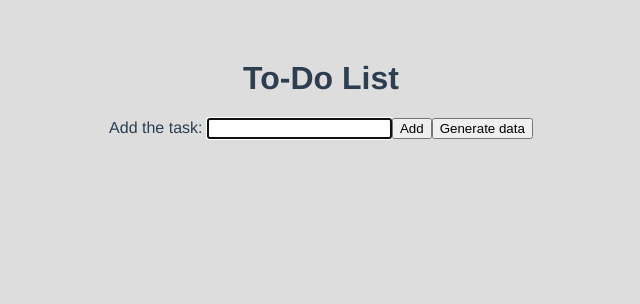
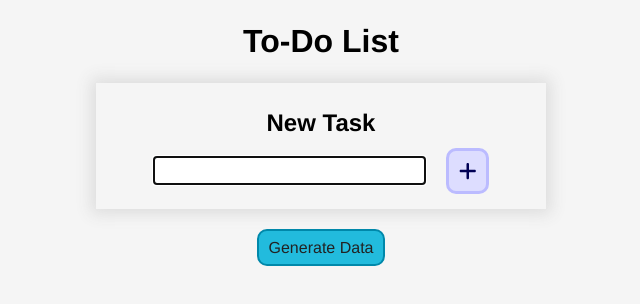
Before and after one commit to slim-codes/vue3-advanced-todo-list, a Vue app: page / in a window 1280 px wide. Shown: the top 304 px of the page, without its empty margins (319-959 px from the left). Built offline with nearby package versions, Linux system fonts and the light colour scheme.

Commit message:
Added styling

```diff
--- a/src/App.vue
+++ b/src/App.vue
@@ -1,6 +1,6 @@
 <template>
-  <div id="app">
-    <TodoList
+  <div id="todo-app">
+    <TodoPanel
       :isEmpty="todoItems?.length === 0"
       @added-item="addItem"
       @list-cleared="clearAll"
@@ -14,7 +14,7 @@
           :title="item.title"
           :completed="item.completed"
           :id="item.id"
-          @checkbox-toggled="completedStatusUpdate(item.id)"
+          @checkbox-toggled="updateCompletedStatus(item.id)"
           @item-edited="editItem(item.id, $event)"
           @item-removed="removeItem(item.id)"
         />
@@ -24,13 +24,13 @@
 </template>
 
 <script>
-import TodoList from "./components/TodoList.vue";
+import TodoPanel from "./components/TodoPanel.vue";
 import TodoItem from "./components/TodoItem.vue";
 import { v4 as uuidv4 } from "uuid";
 
 export default {
   components: {
-    TodoList,
+    TodoPanel,
     TodoItem,
   },
   data() {
@@ -43,7 +43,7 @@ export default {
       const item = { title: description, completed: false, id: uuidv4() };
       this.todoItems.push(item);
     },
-    completedStatusUpdate(todoId) {
+    updateCompletedStatus(todoId) {
       const toggledTodo = this.todoItems.find((item) => item.id === todoId);
       toggledTodo.completed = !toggledTodo.completed;
     },
@@ -66,7 +66,7 @@ export default {
     },
     generateData(data) {
       this.todoItems = data;
-    }
+    },
   },
 };
 </script>
@@ -76,12 +76,50 @@ export default {
   font-family: Avenir, Helvetica, Arial, sans-serif;
   -webkit-font-smoothing: antialiased;
   -moz-osx-font-smoothing: grayscale;
-  text-align: center;
-  color: #2c3e50;
-  margin-top: 60px;
 }
 
-body {
-  background-color: #ddd;
+#todo-app h1,
+#todo-app form {
+  width: 100%;
+  text-align: center;
+}
+
+#todo-app ul {
+  width: 90vw;
+  margin: 0 auto;
+}
+
+.icon {
+  color: #454545;
+  background-color: #fff;
+  border-radius: 1rem;
+  border: 0.2rem solid #ddd;
+  cursor: pointer;
+  padding: 0.7rem;
+}
+
+.danger {
+  color: #f33;
+}
+
+.btn {
+  padding: 0.8rem 1rem 0.7rem;
+  border: 0.2rem solid #000;
+  cursor: pointer;
+  text-transform: capitalize;
+  color: #000;
+  background-color: #fff;
+  border-radius: 1rem;
+}
+
+.hidden {
+  position: absolute;
+  height: 1px;
+  width: 1px;
+  overflow: hidden;
+  clip: rect(1px 1px 1px 1px);
+  clip: rect(1px, 1px, 1px, 1px);
+  clip-path: rect(1px, 1px, 1px, 1px);
+  white-space: nowrap;
 }
 </style>
--- /dev/null
+++ b/src/assets/reset.css
@@ -0,0 +1,55 @@
+/* RESETS */
+
+*,
+::before,
+::after {
+  box-sizing: border-box;
+}
+
+html {
+  font: 62.5% / 1.15 sans-serif;
+}
+
+ul {
+  list-style: none;
+  padding: 0;
+}
+
+button {
+  border: none;
+  margin: 0;
+  width: auto;
+  overflow: visible;
+  background: transparent;
+  color: inherit;
+  font: inherit;
+  line-height: normal;
+  -webkit-font-smoothing: inherit;
+  -moz-osx-font-smoothing: inherit;
+  -webkit-appearance: none;
+}
+
+button,
+input,
+select {
+  font-family: inherit;
+  font-size: 100%;
+  line-height: 1.15;
+  margin: 0;
+}
+
+button,
+input {
+  overflow: visible;
+}
+
+body {
+  width: 100%;
+  margin: 0;
+  font: 1.6rem/1.25 "Helvetica Neue", Helvetica, Arial, sans-serif;
+  background-color: #f5f5f5;
+  -moz-osx-font-smoothing: grayscale;
+  -webkit-font-smoothing: antialiased;
+}
+
+/*END RESETS*/
--- a/src/components/TodoItem.vue
+++ b/src/components/TodoItem.vue
@@ -1,20 +1,23 @@
 <template>
-  <div class="item">
+  <div class="todo-item">
     <input
       name="todo-description"
       type="checkbox"
+      class="checkbox"
       :id="id"
       :checked="isCompleted"
       @change="$emit('checkbox-toggled')"
     />
-    <label v-if="!isEditing" :for="id">{{ title }}</label>
+    <label v-if="!isEditing" :for="id" class="todo-label">{{ title }}</label>
     <input
       v-else
+      name="todo-description"
+      class="todo-edit"
       ref="labelInput"
+      autocomplete="off"
       v-model.lazy.trim="newTitle"
-      name="todo-description"
     />
-    <div v-if="!isEditing" class="options">
+    <div v-if="!isEditing" class="todo-controls">
       <font-awesome-icon
         @click="editItem"
         icon="fa-solid fa-pen"
@@ -23,12 +26,12 @@
       />
       <font-awesome-icon
         @click="removeItem"
-        icon="fa-solid fa-trash fa-3x"
+        icon="fa-solid fa-trash"
         size="lg"
-        class="icon"
+        class="icon danger"
       />
     </div>
-    <div v-else class="options">
+    <div v-else class="todo-controls">
       <font-awesome-icon
         @click="saveEdit"
         icon="fa-solid fa-check"
@@ -37,9 +40,9 @@
       />
       <font-awesome-icon
         @click="cancelEdit"
-        icon="fa-solid fa-xmark"
+        icon="fa-solid fa-x"
         size="lg"
-        class="icon"
+        class="icon danger"
       />
     </div>
   </div>
@@ -85,7 +88,89 @@ export default {
 </script>
 
 <style scoped>
-.icon {
-  padding: 5px;
+.todo-item {
+  max-width: 60rem;
+  position: relative;
+  display: flex;
+  justify-content: space-between;
+  align-items: center;
+  position: relative;
+  min-height: 40px;
+  margin: 1.5rem auto;
+  padding: 1rem 0;
+  border-bottom: 2px solid #888;
+}
+
+/* CUSTOM CHECKBOX */
+
+.todo-item > .checkbox {
+  border: 3px solid #0b0c0c;
+  width: 40px;
+  height: 40px;
+  border-radius: 1rem;
+  cursor: pointer;
+  -webkit-appearance: none;
+  -moz-appearance: none;
+  appearance: none;
+}
+
+/* TODO LABEL AND EDIT INPUT */
+
+.todo-item > .todo-label,
+.todo-item > .todo-edit {
+  padding: 8px 5px 5px;
+  margin-left: 1rem;
+  border: 0;
+  cursor: pointer;
+  flex: 1;
+  outline: none;
+  color: #000;
+  touch-action: manipulation;
+}
+
+/* TODO CONTROLS */
+
+.todo-item > .todo-controls {
+  display: flex;
+  justify-content: center;
+  align-items: center;
+  margin-left: 1.5rem;
+  width: 75px;
+  opacity: 0;
+  transition: 0.3s;
+}
+
+.todo-controls > * + * {
+  margin-left: 5px;
+}
+
+.todo-item > .todo-edit {
+  width: 70%;
+  background-color: inherit;
+  outline: 1px solid #28f;
+}
+
+.todo-item:hover .todo-controls {
+  opacity: 1;
+}
+
+/* CUSTOM CHECK MARK */
+
+.todo-item > [type="checkbox"]::after {
+  box-sizing: content-box;
+  content: "";
+  position: absolute;
+  top: 50%;
+  left: 9px;
+  width: 18px;
+  height: 7px;
+  transform: translateY(-60%) rotate(-45deg);
+  border: solid;
+  border-width: 0 0 5px 5px;
+  opacity: 0;
+}
+
+.todo-item > [type="checkbox"]:checked::after {
+  opacity: 1;
 }
 </style>
--- a/src/components/TodoList.vue
+++ /dev/null
@@ -1,51 +0,0 @@
-<template>
-  <form @submit.prevent="addItem" class="list">
-    <h1>To-Do List</h1>
-    <label for="new-todo">Add the task: </label>
-    <input
-      name="new-todo"
-      id="new-todo"
-      ref="todoTitle"
-      v-model.lazy.trim="title"
-    />
-    <button type="submit">Add</button>
-    <button v-if="isEmpty" @click="fetchData" type="button">Generate data</button>
-    <div v-else class="controls">
-      <button @click="$emit('list-cleared')" type="button">Clear All</button>
-      <button @click="$emit('checked-all')" type="button">Check All</button>
-      <button @click="$emit('unchecked-all')" type="button">Uncheck All</button>
-    </div>
-  </form>
-</template>
-
-<script>
-import axios from "axios";
-
-export default {
-  props: {
-    isEmpty: { required: true, type: Boolean },
-  },
-  data() {
-    return {
-      title: "",
-    };
-  },
-  methods: {
-    addItem() {
-      if (this.title === "") return;
-
-      this.$emit("added-item", this.title);
-      this.title = "";
-    },
-    fetchData() {
-      axios
-        .get(`https://jsonplaceholder.typicode.com/todos?_limit=10`)
-        .then((res) => this.$emit("data-fetched", res.data))
-        .catch((err) => console.log(`Error: ${err}`));
-    },
-  },
-  mounted() {
-    this.$refs.todoTitle.focus();
-  },
-};
-</script>
--- /dev/null
+++ b/src/components/TodoPanel.vue
@@ -0,0 +1,162 @@
+<template>
+  <form @submit.prevent="addItem">
+    <h1>To-Do List</h1>
+    <!-- todo addition panel -->
+    <div class="new-task">
+      <h2 class="form-title">
+        <label for="new-todo">New Task</label>
+      </h2>
+      <input
+        name="new-todo"
+        id="new-todo"
+        ref="todoTitle"
+        autocomplete="off"
+        v-model.lazy.trim="title"
+      />
+      <button type="submit" class="btn btn__add">
+        <font-awesome-icon class="icon__add" icon="fa-solid fa-plus" />
+      </button>
+    </div>
+    <!-- button group -->
+    <button
+      v-if="isEmpty"
+      @click="fetchData"
+      type="button"
+      class="btn btn__generate"
+    >
+      Generate data
+    </button>
+    <div v-else class="btn-group">
+      <button
+        @click="$emit('list-cleared')"
+        type="button"
+        class="btn btn__delete"
+      >
+        Clear All
+      </button>
+      <button
+        @click="$emit('checked-all')"
+        type="button"
+        class="btn btn__check"
+      >
+        Check All
+      </button>
+      <button
+        @click="$emit('unchecked-all')"
+        type="button"
+        class="btn btn__uncheck"
+      >
+        Uncheck All
+      </button>
+    </div>
+  </form>
+</template>
+
+<script>
+import axios from "axios";
+
+export default {
+  props: {
+    isEmpty: { required: true, type: Boolean },
+  },
+  data() {
+    return {
+      title: "",
+    };
+  },
+  methods: {
+    addItem() {
+      if (this.title === "") return;
+
+      this.$emit("added-item", this.title);
+      this.title = "";
+    },
+    fetchData() {
+      axios
+        .get(`https://jsonplaceholder.typicode.com/todos?_limit=10`)
+        .then((res) => this.$emit("data-fetched", res.data))
+        .catch((err) => console.log(`Error: ${err}`));
+    },
+  },
+  mounted() {
+    this.$refs.todoTitle.focus();
+  },
+};
+</script>
+
+<style scoped>
+.form-title {
+  margin: 1rem auto;
+  width: 100%;
+}
+
+[type="submit"] {
+  display: flex;
+  justify-content: center;
+  align-items: center;
+  margin-left: 2rem;
+  color: #005;
+  font-size: 2rem;
+  padding: 1rem;
+  background-color: #ddf;
+  border: 3px solid #bbf;
+}
+
+.new-task {
+  max-width: 45rem;
+  padding: 1.5rem;
+  margin: 2rem auto;
+  box-shadow: 0 0 15px 5px #ddd;
+  display: flex;
+  flex-wrap: wrap;
+  justify-content: center;
+  align-items: center;
+}
+
+.new-task input {
+  max-width: 70%;
+  font-size: 2rem;
+  border: 2px solid #558eaf;
+  border-radius: 3px;
+}
+
+.btn__generate {
+  color: #222;
+  background-color: #2bd;
+  border-color: #08a;
+}
+
+.btn__delete {
+  color: #fff;
+  background-color: #d44;
+  border-color: #a11;
+}
+
+.btn__check {
+  color: #fff;
+  background-color: #273;
+  border-color: #051;
+}
+
+.btn__uncheck {
+  color: #fff;
+  background-color: #e74;
+  border-color: #b41;
+}
+
+.btn-group {
+  display: flex;
+  justify-content: center;
+  align-items: center;
+  width: 35rem;
+  margin: 2rem auto;
+}
+
+.btn-group > * {
+  flex: 1;
+}
+
+.btn-group > * + * {
+  margin-left: 1rem;
+}
+</style>
--- a/src/main.js
+++ b/src/main.js
@@ -1,5 +1,6 @@
 import { createApp } from 'vue'
 import App from './App.vue'
+import './assets/reset.css'
 
 import { library } from '@fortawesome/fontawesome-svg-core'
 import { FontAwesomeIcon } from '@fortawesome/vue-fontawesome'
```
